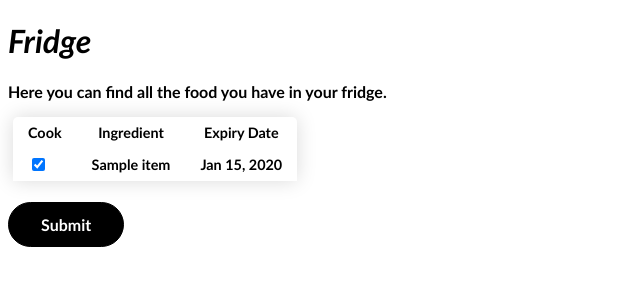
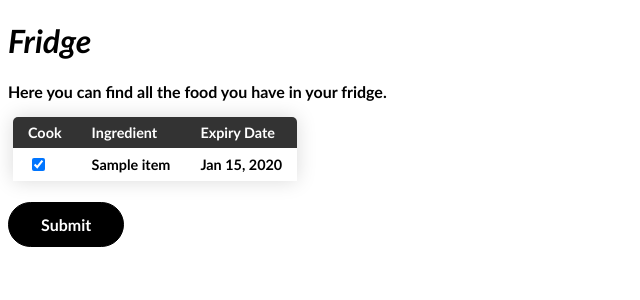
Before and after one commit to Yarik-Popov/receipt-generator, a Flask app: page /fridge in a window 1280 px wide. Shown: the top 300 px of the page, without its empty margins (0-640 px from the left). Run offline with Flask 3, Linux system fonts and the light colour scheme; tables that the repository leaves empty hold one stand-in row (values such as "Sample post").

Commit message:
peace out

```diff
--- a/static/fridge.css
+++ b/static/fridge.css
@@ -21,11 +21,12 @@ h1 {
     box-shadow: 0 0 20px rgba(0, 0, 0, 0.15);
 }
 
-.content-table thead tr {
+.headder {
     background-color: black;
-    color: black;
+    color: white;
     text-align: left;
     font-weight: bold;
+    opacity: 0.8;
 }
 
 .content-table th,
--- a/templates/fridge.html
+++ b/templates/fridge.html
@@ -11,7 +11,7 @@
     <p>Here you can find all the food you have in your fridge.</p>
     <table class="content-table">
         <thread>
-            <tr>
+            <tr class="headder">
                 <th>Cook</th>
                 <th>Ingredient</th>
                 <th>Expiry Date</th>
```
